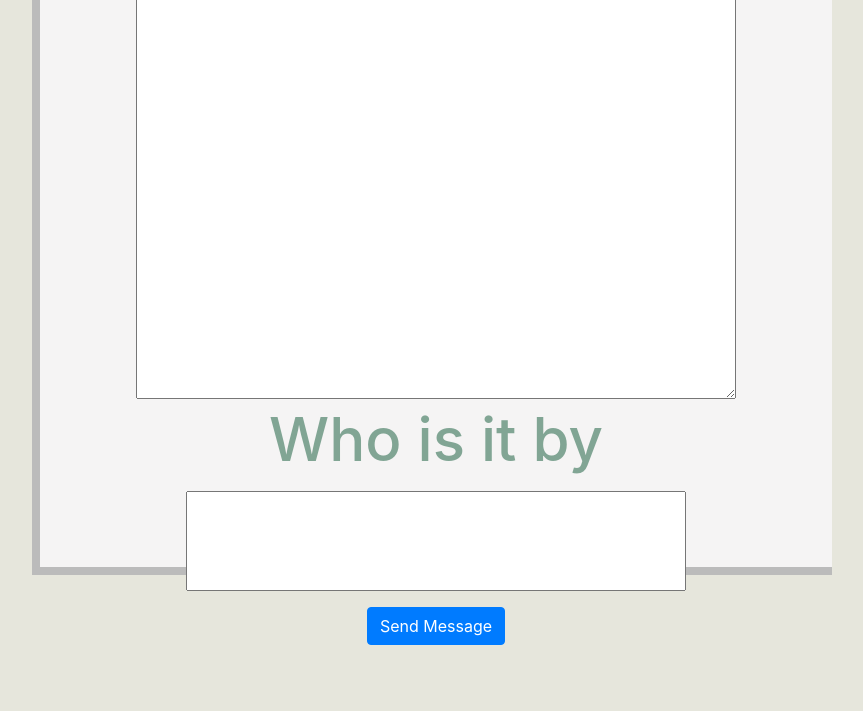
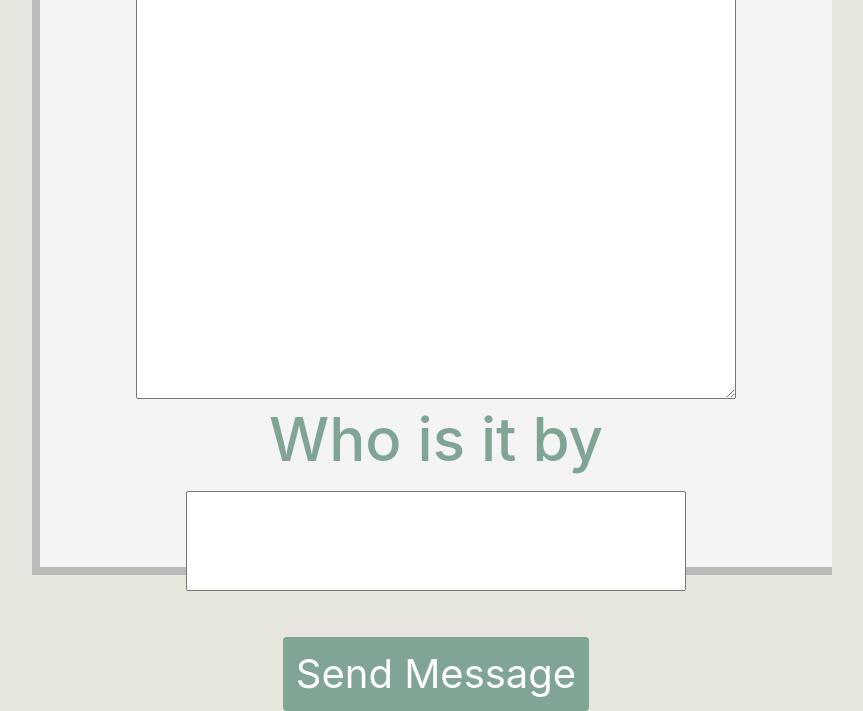
Before and after one commit to aibarrola/AffirmationMessenger, a Flask app: the page made by app_folder/templates/sendMessage.html in a window 1280 px wide. Shown: the part 383-1094 px from the top of the page, without its empty margins (352-1215 px from the left). Before the commit the page ends 1028 px from the top, so only its background shows below. Run offline with Flask 2, Linux system fonts and the light colour scheme; the visitor is signed in with stand-in values (Sample User, id 1); data comes from the database, SQL or seed files in the repository; some libraries are stand-ins or nearby versions.

Commit message:
updated styling for send msg

```diff
--- a/app_folder/templates/sendMessage.html
+++ b/app_folder/templates/sendMessage.html
@@ -17,7 +17,7 @@
         </p>
 
         <p>
-            <button class="btn btn-primary"> Send Message </button>
+            <button class="btn submit"> Send Message </button>
         </p>
     </form>
 </div>
```
